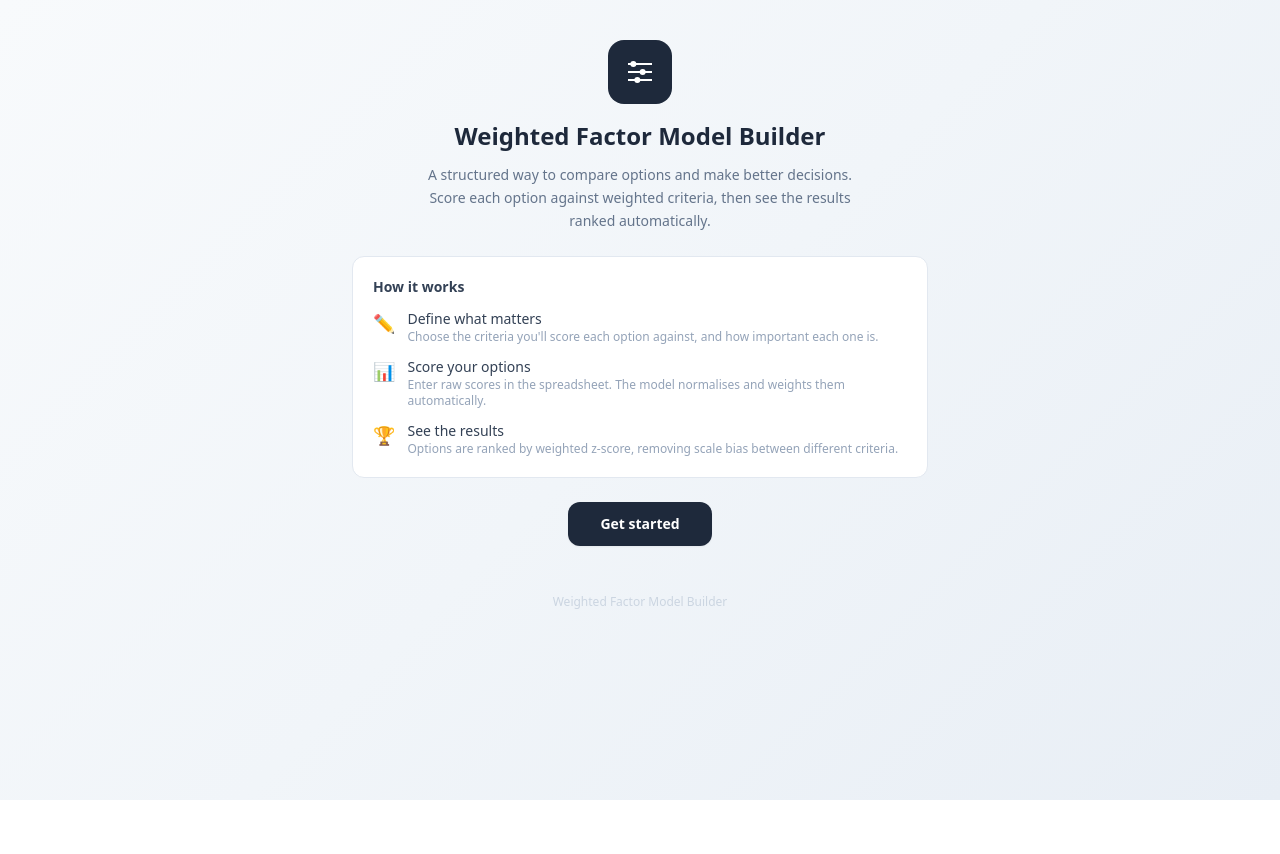
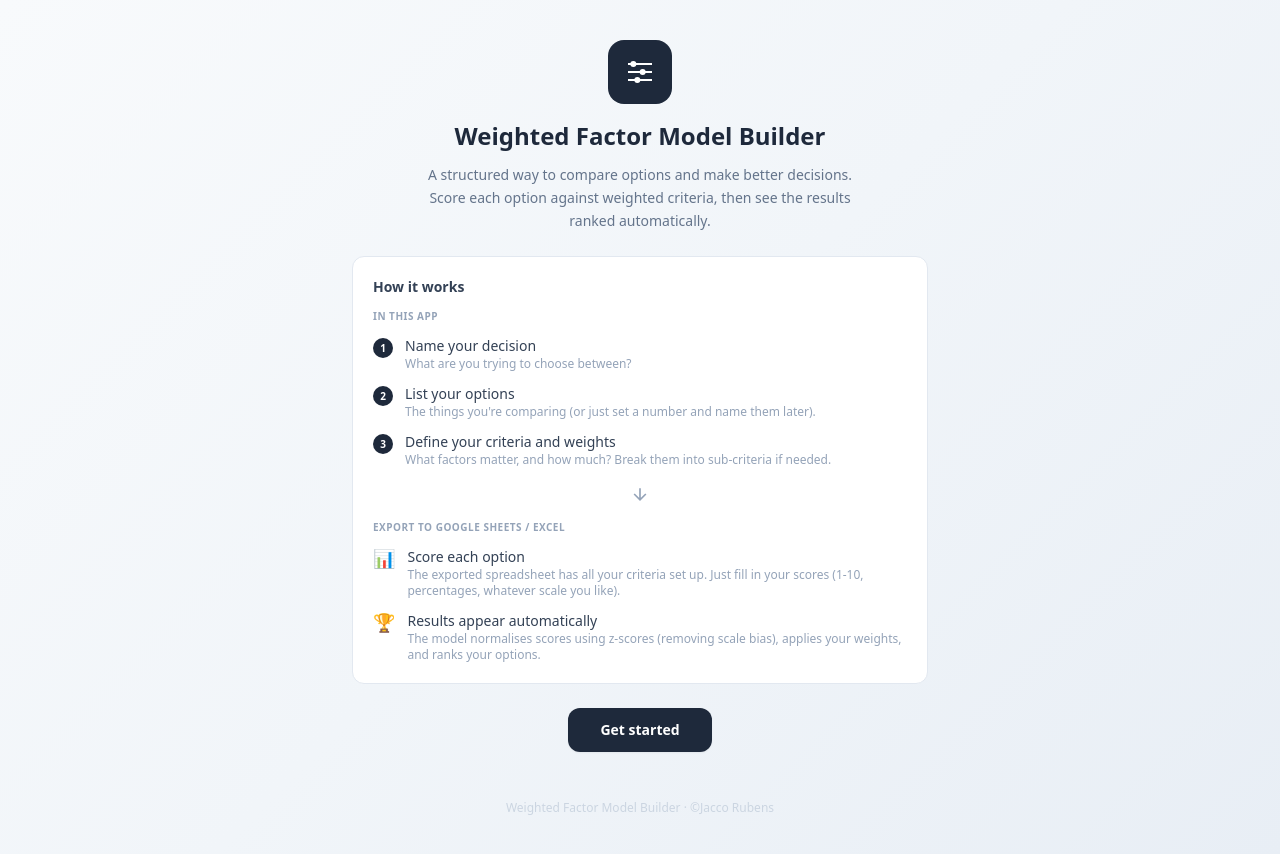
Before and after one commit to jaccobilly-web/WFM-Tool, a React (Vite) app: page / in a window 1280 px wide. Before the commit the page ends 800 px from the top, so only its background shows below. Built offline with nearby package versions, Linux system fonts and the light colour scheme.

Commit message:
add Overview tab as landing page with instructions and tab guide

```diff
--- a/src/App.jsx
+++ b/src/App.jsx
@@ -64,13 +64,30 @@ function WelcomeStep({ onNext }) {
       <div className="text-left bg-white rounded-xl border border-slate-200 p-5 mb-6">
         <h3 className="text-sm font-semibold text-slate-700 mb-3">How it works</h3>
         <div className="space-y-3">
+          <p className="text-[10px] font-semibold text-slate-400 uppercase tracking-wider">In this app</p>
           {[
-            { icon: "✏️", title: "Define what matters", desc: "Choose the criteria you'll score each option against, and how important each one is." },
-            { icon: "📊", title: "Score your options", desc: "Enter raw scores in the spreadsheet. The model normalises and weights them automatically." },
-            { icon: "🏆", title: "See the results", desc: "Options are ranked by weighted z-score, removing scale bias between different criteria." },
+            { icon: "1", title: "Name your decision", desc: "What are you trying to choose between?" },
+            { icon: "2", title: "List your options", desc: "The things you're comparing (or just set a number and name them later)." },
+            { icon: "3", title: "Define your criteria and weights", desc: "What factors matter, and how much? Break them into sub-criteria if needed." },
           ].map((item, i) => (
             <div key={i} className="flex gap-3">
-              <span className="text-lg">{item.icon}</span>
+              <span className="w-5 h-5 rounded-full bg-slate-800 text-white text-[10px] font-bold flex items-center justify-center shrink-0 mt-0.5">{item.icon}</span>
+              <div>
+                <p className="text-sm font-medium text-slate-700">{item.title}</p>
+                <p className="text-xs text-slate-400">{item.desc}</p>
+              </div>
+            </div>
+          ))}
+          <div className="flex justify-center py-1">
+            <svg width="20" height="20" viewBox="0 0 24 24" fill="none" stroke="#94a3b8" strokeWidth="2"><path d="M12 5v14M5 12l7 7 7-7"/></svg>
+          </div>
+          <p className="text-[10px] font-semibold text-slate-400 uppercase tracking-wider">Export to Google Sheets / Excel</p>
+          {[
+            { icon: "📊", title: "Score each option", desc: "The exported spreadsheet has all your criteria set up. Just fill in your scores (1-10, percentages, whatever scale you like)." },
+            { icon: "🏆", title: "Results appear automatically", desc: "The model normalises scores using z-scores (removing scale bias), applies your weights, and ranks your options." },
+          ].map((item, i) => (
+            <div key={i} className="flex gap-3">
+              <span className="text-lg leading-none mt-0.5">{item.icon}</span>
               <div>
                 <p className="text-sm font-medium text-slate-700">{item.title}</p>
                 <p className="text-xs text-slate-400">{item.desc}</p>
@@ -104,7 +121,7 @@ function NameStep({ modelName, setModelName, modelDescription, setModelDescripti
             className="w-full text-lg font-semibold text-slate-800 bg-white border border-slate-200 rounded-lg px-4 py-3 focus:outline-none focus:border-slate-400 focus:ring-1 focus:ring-slate-200" />
         </div>
         <div>
-          <label className="text-xs font-medium text-slate-500 mb-1.5 block">What decision is this helping you make?</label>
+          <label className="text-xs font-medium text-slate-500 mb-1.5 block">What decision is this helping you make? <span className="text-slate-300 font-normal">(optional)</span></label>
           <textarea value={modelDescription} onChange={e => setModelDescription(e.target.value)}
             placeholder="e.g. Choosing the best next step for my career, comparing across impact, personal fit, and logistics"
             rows={3}
@@ -435,12 +452,24 @@ function BuilderStep({ categories, setCategories, onBack, onExport, allBalanced,
       <div className="flex items-start justify-between mb-6">
         <div>
           <h2 className="text-xl font-bold text-slate-800 mb-1">Define your criteria</h2>
-          <p className="text-sm text-slate-400">What factors matter for this decision? Set weights to reflect their relative importance.</p>
+          <p className="text-sm text-slate-400">What factors matter for this decision? Name each one, then set its weight to reflect how important it is relative to the others.</p>
         </div>
       </div>
 
-      <div className="mb-4"><WeightSummary categories={categories} /></div>
+      <div className="mb-4">
+        <p className="text-[10px] font-semibold text-slate-400 uppercase tracking-wider mb-2">Weight balance</p>
+        <p className="text-xs text-slate-400 mb-2">All criteria weights must add up to 100%. This bar shows your progress.</p>
+        <WeightSummary categories={categories} />
+      </div>
 
+      {!hasContent && (
+        <div className="mb-4 p-4 bg-slate-50 border border-slate-200 rounded-xl">
+          <p className="text-sm text-slate-600 font-medium mb-1">Start by naming your first criterion below</p>
+          <p className="text-xs text-slate-400">Give it a name (e.g. "Cost", "Impact", "Personal Fit"), then set how much weight it should carry. Add sub-criteria if you want to break it down further.</p>
+        </div>
+      )}
+
+      <p className="text-[10px] font-semibold text-slate-400 uppercase tracking-wider mb-2">Your criteria</p>
       <div className="space-y-4 mb-4">
         {categories.map((cat, i) => (
           <CriterionCard key={cat.id} criterion={cat} index={i}
@@ -546,7 +575,7 @@ export default function App() {
         {step === 2 && <OptionsStep numOptions={numOptions} setNumOptions={setNumOptions} optionNames={optionNames} setOptionNames={setOptionNames} onBack={() => setStep(1)} onNext={() => setStep(3)} />}
         {step === 3 && <BuilderStep categories={categories} setCategories={setCategories} onBack={() => setStep(2)} onExport={handleExport} allBalanced={allBalanced} hasContent={hasContent} />}
 
-        <div className="mt-12 text-center text-xs text-slate-300">Weighted Factor Model Builder</div>
+        <div className="mt-12 text-center text-xs text-slate-300">Weighted Factor Model Builder &middot; &copy;Jacco Rubens</div>
       </div>
     </div>
   );
--- a/src/export.js
+++ b/src/export.js
@@ -5,14 +5,14 @@ const CAT_COLORS = ["3b82f6", "8b5cf6", "10b981", "f59e0b", "ec4899", "6366f1"];
 const thin = { style: "thin", color: { argb: "FFcbd5e1" } };
 const bdr = { top: thin, bottom: thin, left: thin, right: thin };
 
-function sc(ws, r, c, value, { font, fill, align, fmt, wrap } = {}) {
+function sc(ws, r, c, value, { font, fill, align, fmt, wrap, noBorder } = {}) {
   const cell = ws.getCell(r, c);
   if (value !== undefined && value !== null) cell.value = value;
   if (font) cell.font = font;
   if (fill) cell.fill = { type: "pattern", pattern: "solid", fgColor: { argb: "FF" + fill } };
   if (fmt) cell.numFmt = fmt;
   cell.alignment = align || { horizontal: "center", vertical: "middle", wrapText: !!wrap };
-  cell.border = bdr;
+  if (!noBorder) cell.border = bdr;
   return cell;
 }
 
@@ -36,6 +36,76 @@ export async function exportToExcel(categories, modelName, modelDescription, num
       (cat.criteria.length === 1 && cat.criteria[0].name.trim() !== "" && cat.criteria[0].name.trim() !== cat.name.trim());
     return { ...cat, hasSub };
   });
+
+  // ============ OVERVIEW SHEET ============
+  const wsO = wb.addWorksheet("Overview", { properties: { tabColor: { argb: "FF1a1a2e" } } });
+  wsO.getColumn(1).width = 4;
+  wsO.getColumn(2).width = 24;
+  wsO.getColumn(3).width = 70;
+
+  // Title
+  wsO.mergeCells("B2:C2");
+  sc(wsO, 2, 2, name, { font: { name: "Arial", size: 20, bold: true, color: { argb: "FF1a1a2e" } }, align: { horizontal: "left", vertical: "middle" }, noBorder: true });
+
+  // Purpose
+  let oRow = 3;
+  if (desc) {
+    wsO.mergeCells("B3:C3");
+    sc(wsO, 3, 2, desc, { font: { name: "Arial", size: 11, color: { argb: "FF475569" } }, align: { horizontal: "left", vertical: "middle" }, noBorder: true });
+    oRow = 4;
+  }
+
+  // Spacer
+  oRow += 1;
+
+  // How to use
+  wsO.mergeCells("B" + oRow + ":C" + oRow);
+  sc(wsO, oRow, 2, "How to use this workbook", { font: { name: "Arial", size: 13, bold: true, color: { argb: "FF1a1a2e" } }, align: { horizontal: "left", vertical: "middle" }, noBorder: true });
+  oRow += 1;
+
+  wsO.mergeCells("B" + oRow + ":C" + oRow);
+  sc(wsO, oRow, 2, "1.  Review the Weights tab and adjust criteria weights if needed (blue cells are editable).", { font: { name: "Arial", size: 10, color: { argb: "FF475569" } }, align: { horizontal: "left", vertical: "middle" }, noBorder: true });
+  oRow += 1;
+
+  wsO.mergeCells("B" + oRow + ":C" + oRow);
+  sc(wsO, oRow, 2, "2.  Go to the Input tab and score each option against every criterion (blue cells).", { font: { name: "Arial", size: 10, color: { argb: "FF475569" } }, align: { horizontal: "left", vertical: "middle" }, noBorder: true });
+  oRow += 1;
+
+  wsO.mergeCells("B" + oRow + ":C" + oRow);
+  sc(wsO, oRow, 2, "3.  Check the Results tab to see your options ranked by weighted z-score.", { font: { name: "Arial", size: 10, color: { argb: "FF475569" } }, align: { horizontal: "left", vertical: "middle" }, noBorder: true });
+  oRow += 2;
+
+  // Tab guide
+  wsO.mergeCells("B" + oRow + ":C" + oRow);
+  sc(wsO, oRow, 2, "Tabs in this workbook", { font: { name: "Arial", size: 13, bold: true, color: { argb: "FF1a1a2e" } }, align: { horizontal: "left", vertical: "middle" }, noBorder: true });
+  oRow += 1;
+
+  const tabs = [
+    { tab: "Overview", desc: "This page. Summary and instructions." },
+    { tab: "Input", desc: "Enter your raw scores here. Blue cells are editable. Criteria scores are calculated automatically for criteria with sub-criteria." },
+    { tab: "Z-Score Normalisation", desc: "Standardised view of your data. Each criterion is normalised to mean=0, std=1, removing scale differences. Weighted totals and ranks are calculated here." },
+    { tab: "Results", desc: "Clean ranked output. Options sorted from best to worst based on weighted z-scores." },
+    { tab: "Definitions", desc: "Reference sheet listing each criterion with its definition and source. Fill in as needed." },
+    { tab: "Weights", desc: "Master weight structure. All other sheets pull their weights from here. Edit the blue cells to adjust." },
+  ];
+
+  // Header row
+  sc(wsO, oRow, 2, "Tab", { font: { name: "Arial", size: 9, bold: true, color: { argb: "FFFFFFFF" } }, fill: "1a1a2e" });
+  sc(wsO, oRow, 3, "Description", { font: { name: "Arial", size: 9, bold: true, color: { argb: "FFFFFFFF" } }, fill: "1a1a2e", align: { horizontal: "left", vertical: "middle" } });
+  oRow += 1;
+
+  tabs.forEach(({ tab, desc: d }) => {
+    sc(wsO, oRow, 2, tab, { font: { name: "Arial", size: 10, bold: true, color: { argb: "FF1a1a2e" } }, fill: "f8fafc", align: { horizontal: "left", vertical: "middle" } });
+    sc(wsO, oRow, 3, d, { font: { name: "Arial", size: 10, color: { argb: "FF475569" } }, align: { horizontal: "left", vertical: "middle", wrapText: true } });
+    oRow += 1;
+  });
+
+  oRow += 1;
+  wsO.mergeCells("B" + oRow + ":C" + oRow);
+  sc(wsO, oRow, 2, "Generated by the Weighted Factor Model Builder", { font: { name: "Arial", size: 8, italic: true, color: { argb: "FF94a3b8" } }, align: { horizontal: "left", vertical: "middle" }, noBorder: true });
+
+  // Hide gridlines on Overview for a clean look
+  wsO.views = [{ showGridLines: false }];
 
   // ============ WEIGHTS SHEET ============
   const wsW = wb.addWorksheet("Weights", { properties: { tabColor: { argb: "FF10b981" } } });
@@ -537,6 +607,17 @@ export async function exportToExcel(categories, modelName, modelDescription, num
   buildResultsSheet(zTC, zOptStart);
   buildDefinitionsSheet();
 
+  // Reorder: move Weights to last tab (Overview, Input, Z-Score, Results, Definitions, Weights)
+  const wsIdx = wb.worksheets.indexOf(wsW);
+  if (wsIdx >= 0) {
+    wb.worksheets.splice(wsIdx, 1);
+    wb.worksheets.push(wsW);
+    wb.worksheets.forEach((ws, i) => { ws.orderNo = i; });
+  }
+
+  // Set Overview as the active tab
+  wb.views = [{ activeTab: 0 }];
+
   // Generate and download
   const buffer = await wb.xlsx.writeBuffer();
   const blob = new Blob([buffer], { type: "application/vnd.openxmlformats-officedocument.spreadsheetml.sheet" });
```
